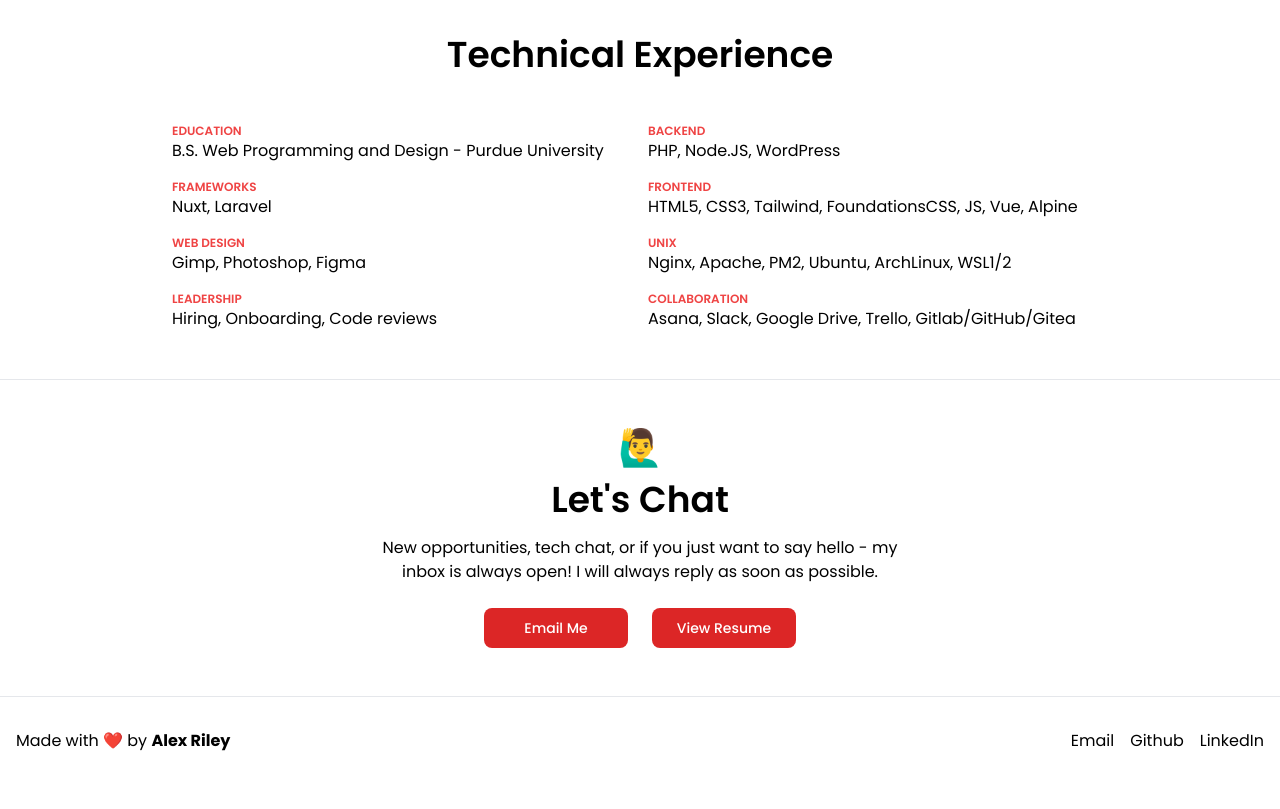
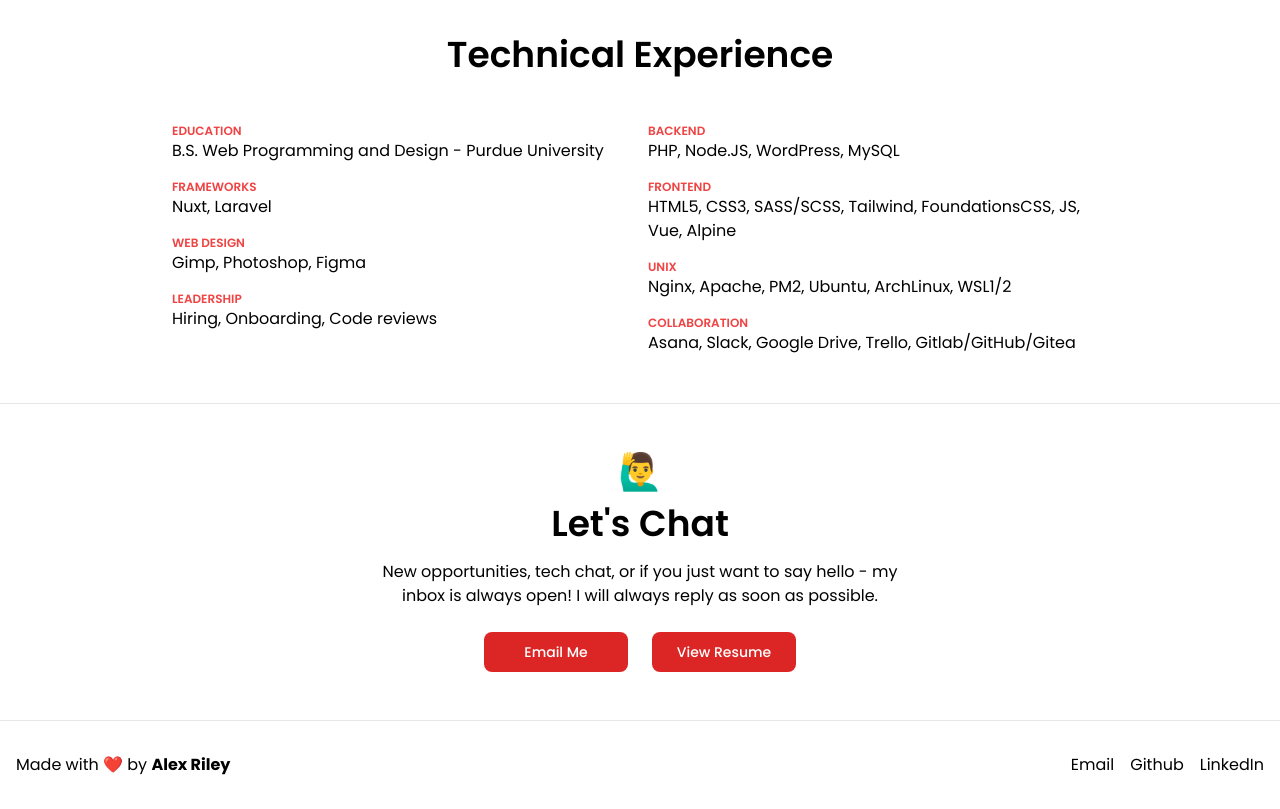
Before and after one commit to alexriley1223/alexriley.me, a Nuxt app: page / in a window 1280 px wide. Shown: the part 3680-4489 px from the top of the page. Before the commit the page ends 4465 px from the top, so only its background shows below. Built offline with nearby package versions, Linux system fonts and the light colour scheme.

Commit message:
fix: update experience items

```diff
--- a/pages/index.vue
+++ b/pages/index.vue
@@ -226,12 +226,12 @@
 
             <div class="mb-4">
               <h3 class="text-red-500 uppercase font-semibold text-xs">Backend</h3>
-              <p>PHP, Node.JS, WordPress</p>
+              <p>PHP, Node.JS, WordPress, MySQL</p>
             </div>
 
             <div class="mb-4">
               <h3 class="text-red-500 uppercase font-semibold text-xs">Frontend</h3>
-              <p>HTML5, CSS3, Tailwind, FoundationsCSS, JS, Vue, Alpine</p>
+              <p>HTML5, CSS3, SASS/SCSS, Tailwind, FoundationsCSS, JS, Vue, Alpine</p>
             </div>
 
             <div class="mb-4">
```
